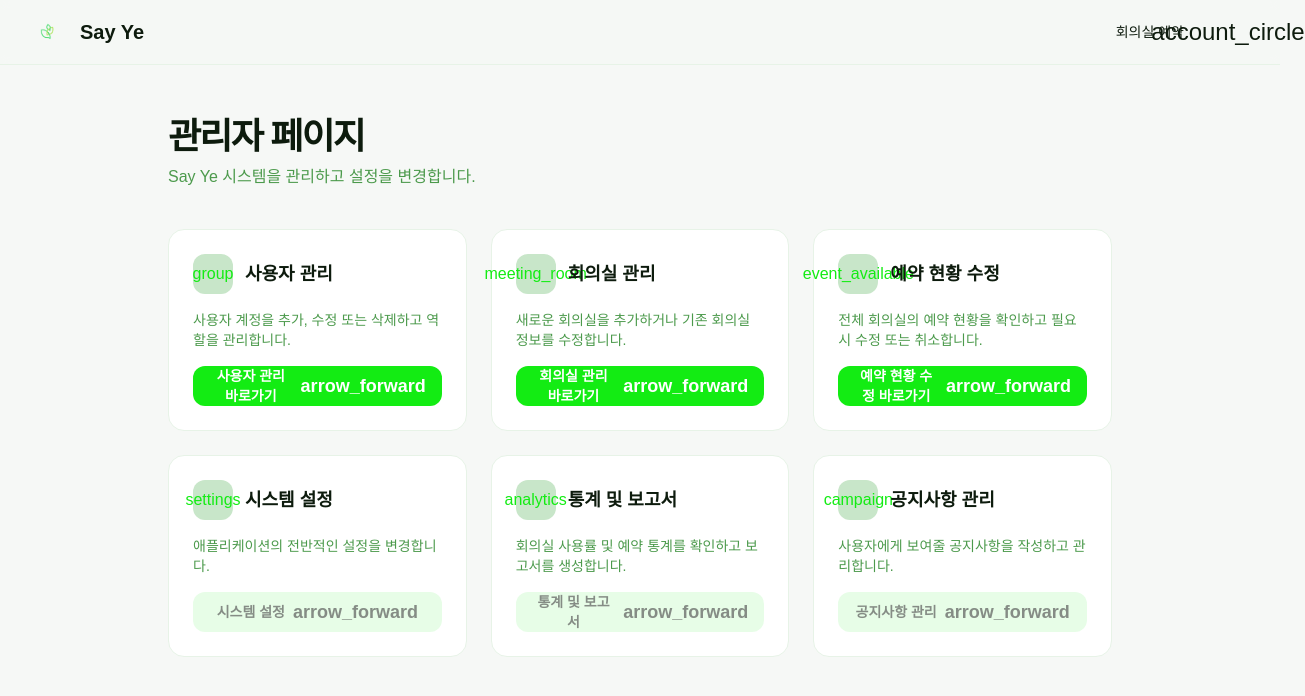
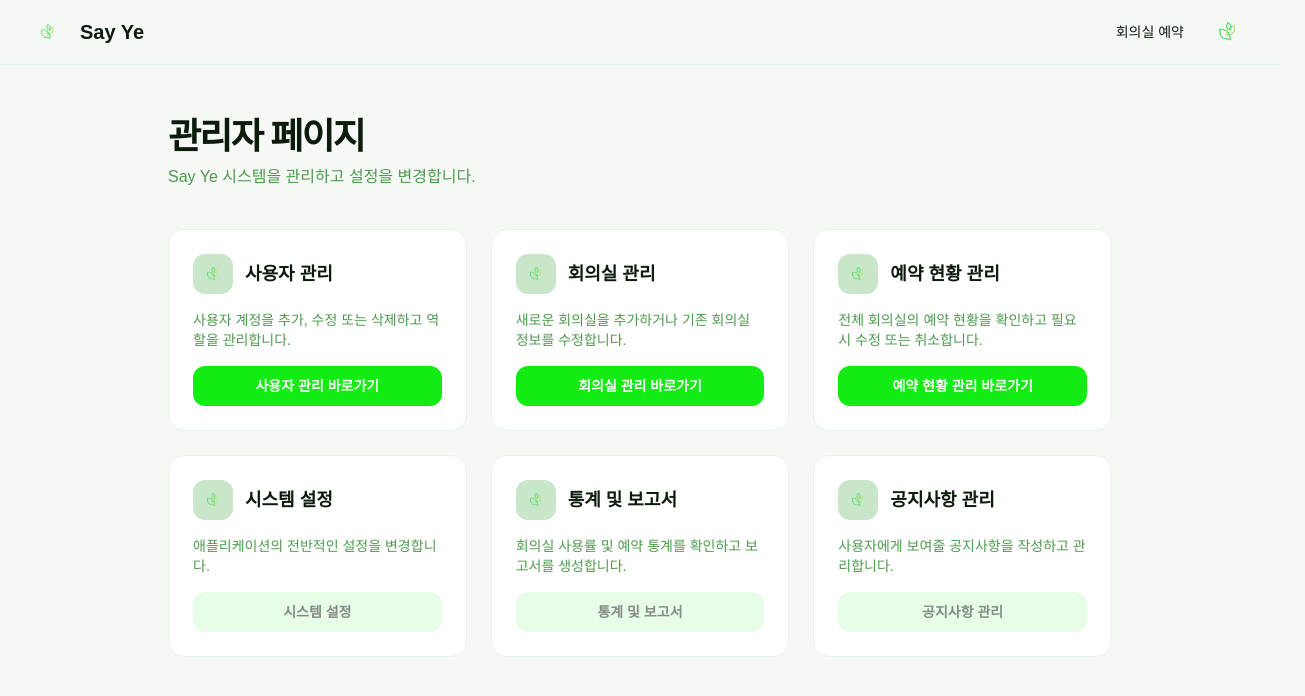
Before and after one commit to SeSAC-Reservation22222/SAYYE-Front, a Next.js app: page /admin in a window 1280 px wide. Shown: the top 696 px of the page, 1305 px wide, since content can reach past the window. Built offline with nearby package versions, Linux system fonts and the light colour scheme.

Commit message:
refactoring/1

```diff
--- a/app/admin/page.tsx
+++ b/app/admin/page.tsx
@@ -2,6 +2,7 @@
 
 import { useEffect, useMemo, useState } from "react";
 import Link from "next/link";
+import Image from "next/image";
 import Header from "@/components/common/Header";
 import Card from "@/components/common/Card";
 import Button from "@/components/common/Button";
@@ -33,7 +34,7 @@ export default function AdminPage() {
         active: true,
       },
       {
-        title: "예약 현황 수정",
+        title: "예약 현황 관리",
         description: "전체 회의실의 예약 현황을 확인하고 필요시 수정 또는 취소합니다.",
         icon: "event_available",
         href: "/admin/reservations",
@@ -88,9 +89,15 @@ export default function AdminPage() {
             >
               회의실 예약
             </Link>
-            <button className="relative flex items-center justify-center size-10 rounded-full hover:bg-black/5 dark:hover:bg-white/10 transition-colors">
-              <span className="material-symbols-outlined !text-[24px]">account_circle</span>
-            </button>
+            <div className="relative flex items-center justify-center size-10 rounded-full overflow-hidden">
+              <Image
+                src="/logo.png"
+                alt="사용자 프로필"
+                width={40}
+                height={40}
+                className="h-full w-full object-cover"
+              />
+            </div>
           </div>
         }
       />
@@ -107,8 +114,14 @@ export default function AdminPage() {
               {visibleMenus.map((menu) => (
                 <Card key={menu.title} className="flex flex-col gap-4 hover:shadow-lg transition-shadow">
                   <div className="flex items-center gap-3">
-                    <div className="flex items-center justify-center size-10 rounded-lg bg-primary-light">
-                      <span className="material-symbols-outlined text-primary">{menu.icon}</span>
+                    <div className="flex items-center justify-center size-10 rounded-lg bg-primary-light p-1.5">
+                      <Image
+                        src="/logo.png"
+                        alt={menu.title}
+                        width={40}
+                        height={40}
+                        className="h-full w-full object-contain"
+                      />
                     </div>
                     <h3 className="text-lg font-bold">{menu.title}</h3>
                   </div>
@@ -119,13 +132,11 @@ export default function AdminPage() {
                     <Link href={menu.href} className="mt-auto">
                       <Button variant="primary" fullWidth>
                         <span>{menu.title} 바로가기</span>
-                        <span className="material-symbols-outlined !text-[18px]">arrow_forward</span>
                       </Button>
                     </Link>
                   ) : (
                     <Button variant="secondary" fullWidth disabled>
                       <span>{menu.title}</span>
-                      <span className="material-symbols-outlined !text-[18px]">arrow_forward</span>
                     </Button>
                   )}
                 </Card>
--- a/app/admin/users/page.tsx
+++ b/app/admin/users/page.tsx
@@ -1,6 +1,7 @@
 "use client";
 
 import { useState, useEffect } from "react";
+import Image from "next/image";
 import Header from "@/components/common/Header";
 import Card from "@/components/common/Card";
 import Button from "@/components/common/Button";
@@ -121,13 +122,24 @@ export default function AdminUsersPage() {
           {admins.map((admin) => (
             <Card key={admin.id}>
               <div className="flex flex-col gap-4">
-                <div>
-                  <h3 className="text-xl font-bold mb-2">{admin.name}</h3>
-                  <div className="flex flex-col gap-1 text-sm text-text-light-secondary dark:text-text-dark-secondary">
-                    <p>ID: {admin.userId}</p>
-                    <p>이메일: {admin.email}</p>
-                    <p>역할: {admin.role}</p>
+                <div className="flex items-center gap-3">
+                  <div className="flex-shrink-0 size-12 rounded-full overflow-hidden">
+                    <Image
+                      src="/logo.png"
+                      alt={`${admin.name} 프로필`}
+                      width={48}
+                      height={48}
+                      className="h-full w-full object-cover"
+                    />
                   </div>
+                  <div className="flex-1">
+                    <h3 className="text-xl font-bold">{admin.name}</h3>
+                  </div>
+                </div>
+                <div className="flex flex-col gap-1 text-sm text-text-light-secondary dark:text-text-dark-secondary">
+                  <p>ID: {admin.userId}</p>
+                  <p>이메일: {admin.email}</p>
+                  <p>역할: {admin.role}</p>
                 </div>
                 <div className="flex gap-2">
                   <Button variant="secondary" onClick={() => handleDelete(admin.id)} size="sm">
--- a/app/login/page.tsx
+++ b/app/login/page.tsx
@@ -36,7 +36,9 @@ export default function LoginPage() {
     <div className="min-h-screen flex items-center justify-center px-4">
       <Card className="w-full max-w-md">
         <div className="text-center mb-6">
-          <h1 className="text-3xl font-black mb-2">Say Ye</h1>
+          <Link href="/">
+            <h1 className="text-3xl font-black mb-2 cursor-pointer hover:text-primary transition-colors">Say Ye</h1>
+          </Link>
           <p className="text-text-light-secondary dark:text-text-dark-secondary">
             회의실 예약 시스템에 로그인하세요
           </p>
--- a/app/my-reservations/page.tsx
+++ b/app/my-reservations/page.tsx
@@ -86,7 +86,7 @@ export default function MyReservationsPage() {
                 onChange={(e) => setSelectedRoom(Number(e.target.value))}
                 options={rooms.map((room) => ({
                   value: room.id.toString(),
-                  label: room.name,
+                  label: room.roomName,
                 }))}
                 required
                 disabled={roomsLoading || rooms.length === 0}
--- a/app/rooms/page.tsx
+++ b/app/rooms/page.tsx
@@ -82,12 +82,6 @@ export default function RoomsPage() {
         variant="page"
         rightContent={
           <div className="flex flex-1 justify-end items-center gap-4 sm:gap-6">
-            <a
-              className="text-sm font-medium hover:text-primary transition-colors"
-              href="#"
-            >
-              회의실 현황
-            </a>
             <Link
               href="/rooms/select"
               className="flex items-center justify-center gap-2 min-w-[100px] h-10 px-4 bg-primary text-white text-sm font-bold rounded-lg hover:bg-opacity-90 transition-all"
--- a/app/signup/page.tsx
+++ b/app/signup/page.tsx
@@ -39,9 +39,11 @@ export default function SignupPage() {
     <div className="min-h-screen flex items-center justify-center px-4">
       <Card className="w-full max-w-md">
         <div className="text-center mb-6">
-          <h1 className="text-3xl font-black mb-2">회원가입</h1>
+          <Link href="/">
+            <h1 className="text-3xl font-black mb-2 cursor-pointer hover:text-primary transition-colors">Say Ye</h1>
+          </Link>
           <p className="text-text-light-secondary dark:text-text-dark-secondary">
-            Say Ye 계정을 만드세요
+            회원가입
           </p>
         </div>
         <form onSubmit={handleSubmit} className="flex flex-col gap-4">
--- a/components/common/Header.tsx
+++ b/components/common/Header.tsx
@@ -81,7 +81,15 @@ export default function Header({
                     로그인
                   </Link>
                 )}
-                <div className="aspect-square size-10 rounded-full bg-cover bg-center bg-no-repeat bg-gray-300" />
+                <div className="aspect-square size-10 rounded-full bg-cover bg-center bg-no-repeat overflow-hidden">
+                  <Image
+                    src="/logo.png"
+                    alt="사용자 프로필"
+                    width={40}
+                    height={40}
+                    className="h-full w-full object-cover"
+                  />
+                </div>
               </div>
             )}
           </div>
@@ -129,7 +137,15 @@ export default function Header({
                     notifications
                   </span>
                 </button>
-                <div className="bg-center bg-no-repeat aspect-square bg-cover rounded-full size-10 bg-gray-300" />
+                <div className="bg-center bg-no-repeat aspect-square bg-cover rounded-full size-10 overflow-hidden">
+                  <Image
+                    src="/logo.png"
+                    alt="사용자 프로필"
+                    width={40}
+                    height={40}
+                    className="h-full w-full object-cover"
+                  />
+                </div>
               </div>
             )}
           </div>
@@ -143,6 +159,7 @@ export default function Header({
     <header className="sticky top-0 z-50 w-full border-b border-border-light dark:border-border-dark bg-background-light/80 dark:bg-background-dark/80 backdrop-blur-sm">
       <div className="max-w-screen-xl mx-auto px-4 sm:px-6 lg:px-8">
         <div className="flex items-center justify-between h-16">
+          <div className="flex items-center gap-8">
             <Link href="/" className="flex items-center gap-4 hover:opacity-80 transition-opacity">
               <Image
                 src="/logo.png"
@@ -155,24 +172,15 @@ export default function Header({
             </Link>
             {showNav && (
               <nav className="hidden md:flex items-center gap-8">
+                {pathname !== "/rooms" && pathname !== "/rooms/reserve" && pathname !== "/rooms/select" && (
                   <Link
                     href="/rooms"
-                className={`text-sm font-medium transition-colors ${pathname === "/rooms"
-                  ? "text-primary"
-                  : "hover:text-primary"
-                  }`}
+                    className="text-sm font-medium transition-colors hover:text-primary"
                   >
                     회의실 예약
                   </Link>
-              <Link
-                href="/my-reservations"
-                className={`text-sm font-medium transition-colors ${pathname === "/my-reservations"
-                  ? "text-primary"
-                  : "hover:text-primary"
-                  }`}
-              >
-                내 예약
-              </Link>
+                )}
+                {pathname !== "/rooms/reserve" && pathname !== "/rooms/select" && (
                   <Link
                     href="/admin"
                     className={`text-sm font-medium transition-colors ${pathname === "/admin"
@@ -182,8 +190,10 @@ export default function Header({
                   >
                     관리자 페이지
                   </Link>
+                )}
               </nav>
             )}
+          </div>
           {rightContent || (
             <div className="flex items-center gap-4">
               {showLogout && (
@@ -202,12 +212,15 @@ export default function Header({
                   로그아웃
                 </button>
               )}
-              <button className="flex h-10 w-10 cursor-pointer items-center justify-center overflow-hidden rounded-full bg-primary/20 hover:bg-primary/30 transition-colors">
-                <span className="material-symbols-outlined text-text-light dark:text-text-dark">
-                  notifications
-                </span>
-              </button>
-              <div className="bg-center bg-no-repeat aspect-square bg-cover rounded-full size-10 bg-gray-300" />
+              <div className="bg-center bg-no-repeat aspect-square bg-cover rounded-full size-10 overflow-hidden">
+                <Image
+                  src="/logo.png"
+                  alt="사용자 프로필"
+                  width={40}
+                  height={40}
+                  className="h-full w-full object-cover"
+                />
+              </div>
             </div>
           )}
         </div>
```
Also changed, not shown: app/page.tsx (+28 -0 lines), lib/api/reservation.ts (+6 -3 lines), 1 other file (tests, documents, lock files or other folders). Lines whose indentation alone changed are shown as unchanged.
